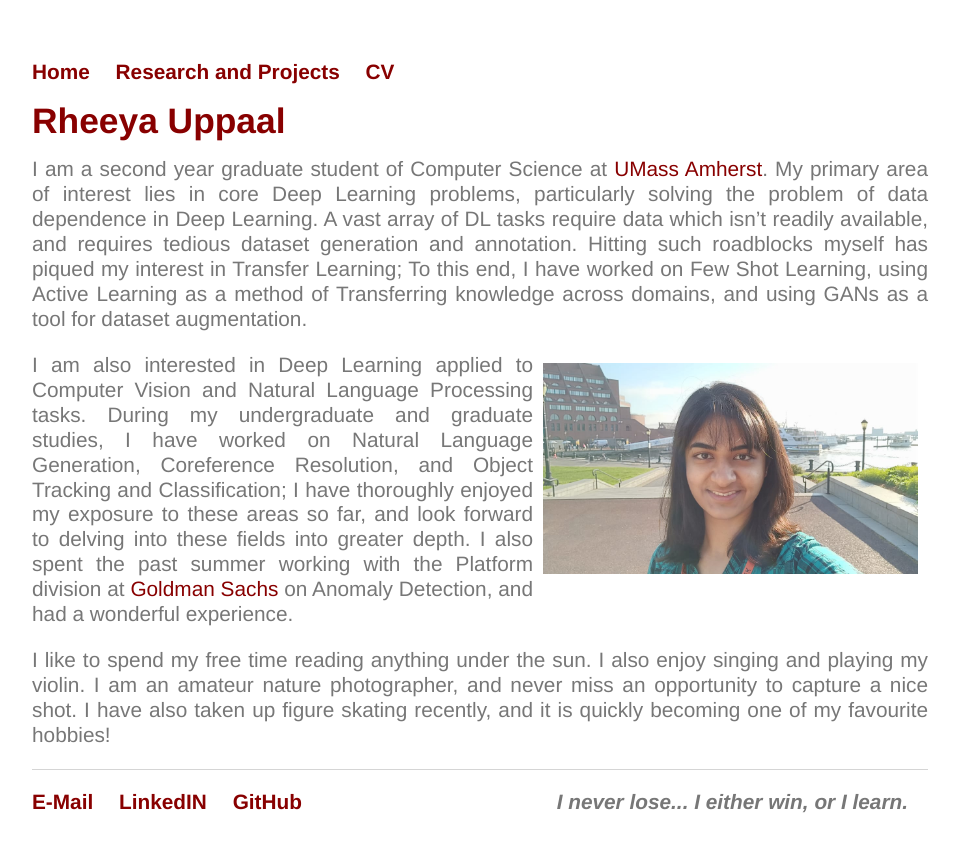
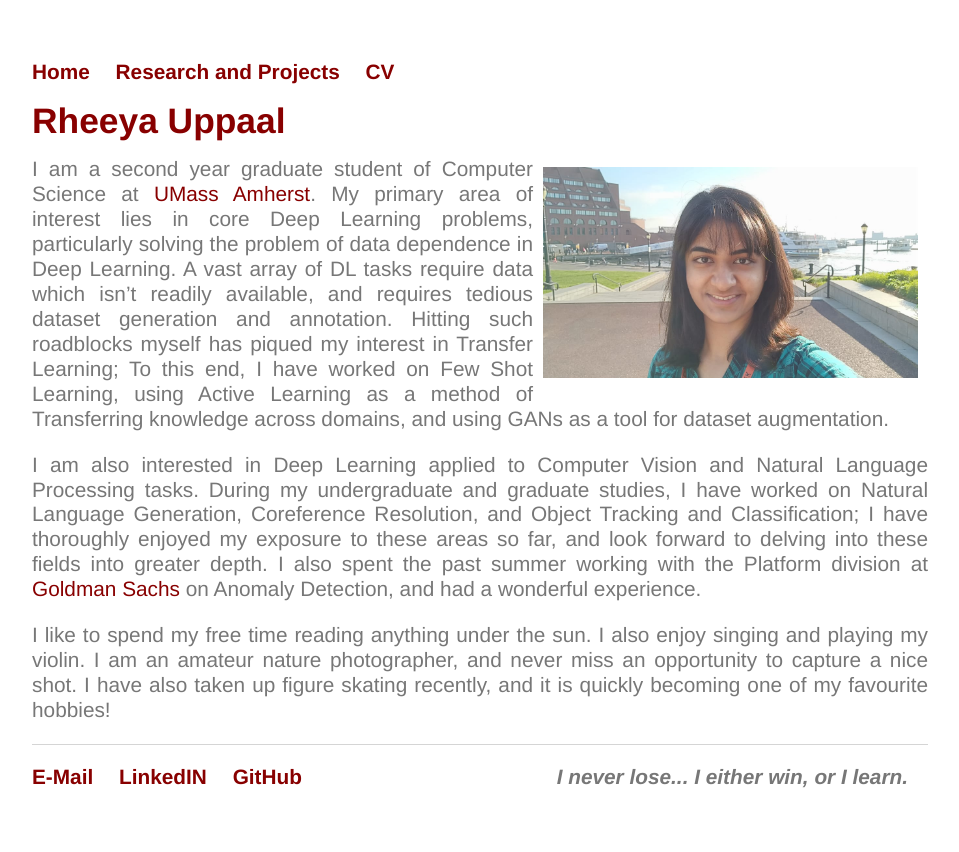
Before and after one commit to Uppaal/Uppaal.github.io, a Jekyll site: the page built from index.html, in a window 1280 px wide. Shown: the top 852 px of the page, without its empty margins (160-1119 px from the left). Built offline with Jekyll 4.4.1, drawn with Linux system fonts in a browser that asks for light colours.

Commit message:
Update index.html

```diff
--- a/index.html
+++ b/index.html
@@ -4,10 +4,10 @@ title: Rheeya Uppaal
 ---
 <div class="blurb">
 	<h1>Rheeya Uppaal</h1>
-	<p align="justify">I am a second year graduate student of Computer Science at <a href="https://www.cics.umass.edu/">UMass Amherst</a>. My primary area of interest lies in core Deep Learning problems, particularly solving the problem of data dependence in Deep Learning. A vast array of DL tasks require data which isn’t readily available, and requires tedious dataset generation and annotation. Hitting such roadblocks myself has piqued my interest in Transfer Learning; To this end,  I have worked on Few Shot Learning, using Active Learning as a method of Transferring knowledge across domains, and using GANs as a tool for dataset augmentation.</p>
+
 	<img src="images/R3.jpeg" style="float:right" src="R2.jpeg" alt="picture" class="inline" width="375"/>
 
-
+	<p align="justify">I am a second year graduate student of Computer Science at <a href="https://www.cics.umass.edu/">UMass Amherst</a>. My primary area of interest lies in core Deep Learning problems, particularly solving the problem of data dependence in Deep Learning. A vast array of DL tasks require data which isn’t readily available, and requires tedious dataset generation and annotation. Hitting such roadblocks myself has piqued my interest in Transfer Learning; To this end,  I have worked on Few Shot Learning, using Active Learning as a method of Transferring knowledge across domains, and using GANs as a tool for dataset augmentation.</p>
 
 	<p align="justify">I am also interested in Deep Learning applied to Computer Vision and Natural Language Processing tasks. During my undergraduate and graduate studies, I have worked on Natural Language Generation, Coreference Resolution, and Object Tracking and Classification; I have thoroughly enjoyed my exposure to these areas so far, and look forward to delving into these fields into greater depth. I also spent the past summer working with the Platform division at <a href="https://www.goldmansachs.com/index.html">Goldman Sachs</a> on Anomaly Detection, and had a wonderful experience.</p>
 
```
